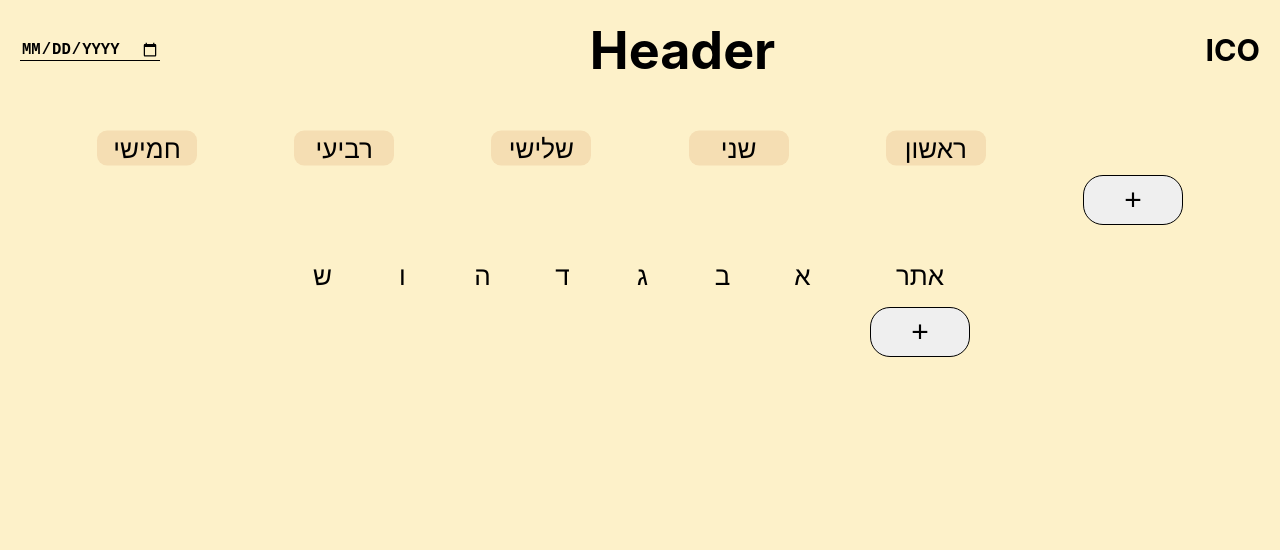
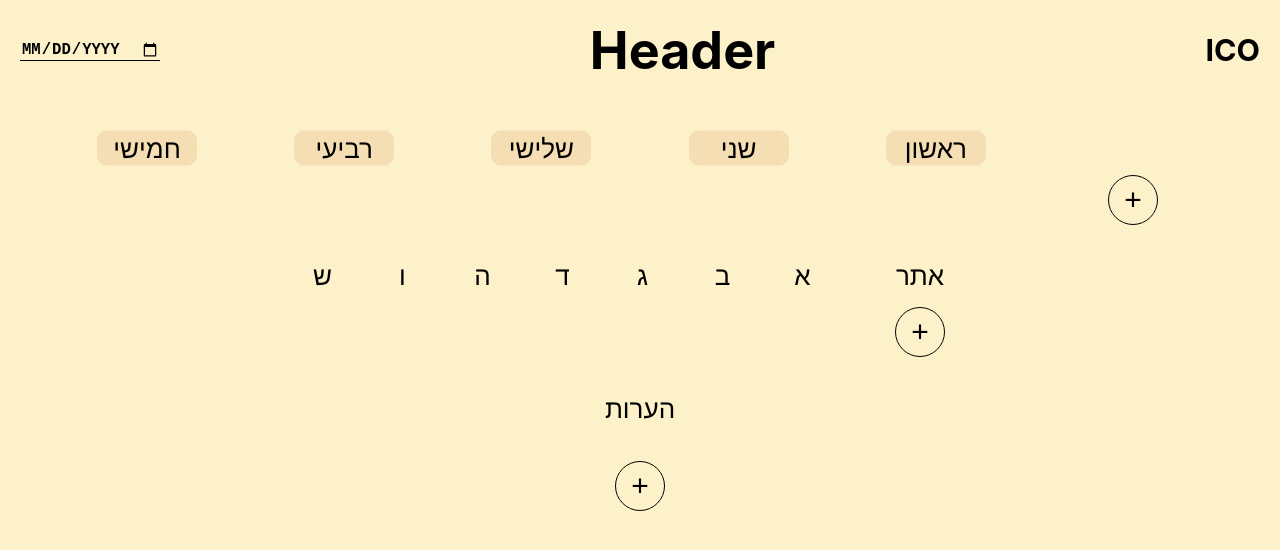
Before and after one commit to yotam-yakovw/workweek, a React (Create React App) app: page / in a window 1280 px wide. Shown: the top 550 px of the page. Built offline with nearby package versions, Linux system fonts and the light colour scheme.

Commit message:
added location and notes components

```diff
--- a/src/Components/AddButton/AddButton.css
+++ b/src/Components/AddButton/AddButton.css
@@ -1,11 +1,17 @@
 .button {
+  background-color: transparent;
   color: black;
   font-size: 30px;
   border: 1px solid black;
-  border-radius: 20px;
-  width: 100px;
+  border-radius: 50%;
+  width: 50px;
   height: 50px;
   margin: 10px auto;
   cursor: pointer;
   grid-column: 1 / 2;
 }
+
+.button:hover {
+  background-color: white;
+  transform: scale(1.1);
+}
--- a/src/Components/App/App.js
+++ b/src/Components/App/App.js
@@ -1,7 +1,8 @@
 import './App.css';
 import Header from '../Header/Header';
 import Workers from '../Workers/Workers';
-import Locations from '../locations/Locations';
+import Locations from '../Locations/Locations';
+import Notes from '../Notes/Notes';
 
 function App() {
   return (
@@ -9,6 +10,7 @@ function App() {
       <Header />
       <Workers />
       <Locations />
+      <Notes />
     </div>
   );
 }
--- a/src/Components/Location/Location.js
+++ b/src/Components/Location/Location.js
@@ -3,7 +3,7 @@ import './Location.css';
 export default function Location() {
   return (
     <>
-      <p>location</p>
+      <p>שם אתר</p>
       {Array.from({ length: 7 }).map((element, key) => (
         <textarea dir='rtl' key={key} className='location-text' />
       ))}
--- /dev/null
+++ b/src/Components/Notes/Notes.css
@@ -0,0 +1,34 @@
+.notes {
+  width: 100%;
+  display: flex;
+  flex-direction: column;
+  align-items: center;
+}
+
+.note {
+  width: 75%;
+  display: flex;
+  flex-direction: row-reverse;
+  align-items: center;
+  justify-content: space-between;
+}
+
+.note__input {
+  background-color: transparent;
+  border: none;
+  border-bottom: 1px solid black;
+  line-height: 25px;
+  font-size: 20px;
+  direction: rtl;
+  width: 90%;
+}
+
+.note__input:hover {
+  background-color: rgba(0, 0, 0, 0.1);
+  transition: background-color 200ms linear;
+}
+
+.note__input:focus {
+  border: 2px solid black;
+  outline: none;
+}
--- /dev/null
+++ b/src/Components/Notes/Notes.js
@@ -0,0 +1,29 @@
+import './Notes.css';
+import AddButton from '../AddButton/AddButton';
+import { useState } from 'react';
+
+export default function Notes() {
+  const [notes, setNotes] = useState(0);
+
+  const addNote = () => setNotes(notes + 1);
+
+  return (
+    <div className='notes'>
+      <p className='title'>הערות</p>
+      {Array.from({ length: notes }).map((element, key) => (
+        <Note key={key} />
+      ))}
+      <AddButton onClick={addNote} />
+    </div>
+  );
+}
+
+function Note() {
+  return (
+    <div className='note'>
+      <p className='note__dot'>•</p>
+      <input type='text' className='note__input' />
+      <p className='note__delete'>×</p>
+    </div>
+  );
+}
--- a/src/Components/Worker/Worker.js
+++ b/src/Components/Worker/Worker.js
@@ -3,7 +3,7 @@ import './Worker.css';
 export default function Worker() {
   return (
     <>
-      <p className='worker-name'>Worker name</p>
+      <p className='worker-name'>שם עובד</p>
       {Array.from({ length: 5 }).map((element, key) => (
         <textarea dir='rtl' key={key} className='textarea morning' />
       ))}
```
Also changed, not shown: src/Components/Locations/Locations.css (renamed from src/Components/locations/Locations.css), src/Components/Locations/Locations.js (renamed from src/Components/locations/Locations.js).
